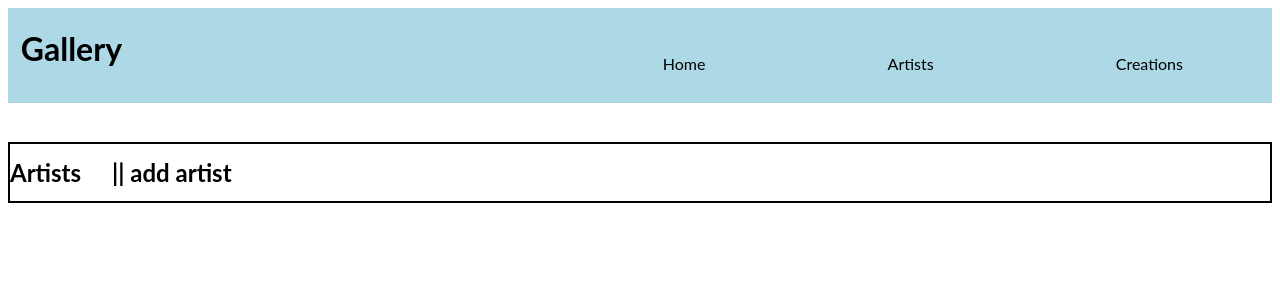
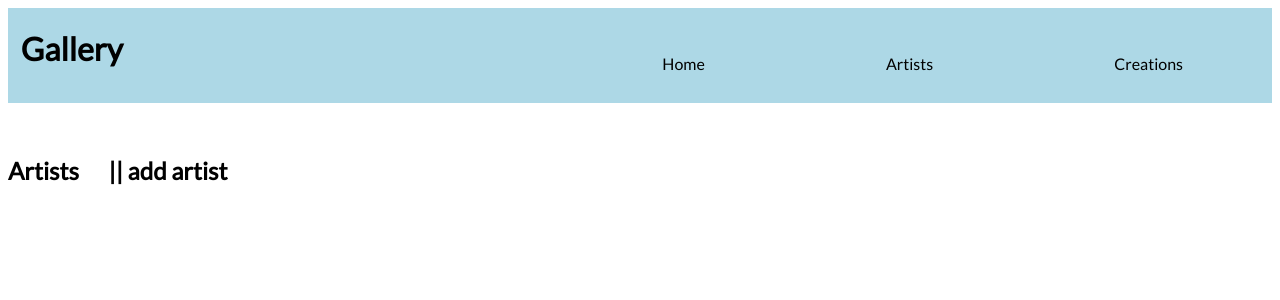
Before and after one commit to n7nightwing/artist-gallery, a Django app: page /artists/ in a window 1280 px wide. Shown: the top 300 px of the page. Run offline with Django 3.2, Linux system fonts and the light colour scheme; data that the repository does not hold is empty.

Commit message:
commit on master

```diff
--- a/gallery/static/css/gallery.css
+++ b/gallery/static/css/gallery.css
@@ -35,7 +35,7 @@ h1 {
 
 /* list.html */
 .list-h2 {
-    border: black solid 2px;
+    /* border: black solid 2px; */
 }
 
 a:link {
--- a/gallery/templates/gallery/artist_list.html
+++ b/gallery/templates/gallery/artist_list.html
@@ -6,12 +6,8 @@
         {% for artist in artists %}
             <li>
                 <img src="{{artist.avatar}}" /> <br />
-<<<<<<< HEAD
-                <a href="{% url 'artist_detail' pk=artist.id %}">{{ artist.name }}</a>
-=======
                 <a href="{% url 'artist_detail' pk=artist.id %}">{{ artist.name }}</a><br />
 
->>>>>>> c8c7dfcf63771c506cc7de14fc796c0ff32b4e35
             </li>
         {% endfor %}
     </ul>
--- a/gallery/templates/gallery/base.html
+++ b/gallery/templates/gallery/base.html
@@ -7,6 +7,7 @@
   <meta name="viewport" content="width=device-width, initial-scale=1.0">
   <title>Gallery</title>
   <link rel="stylesheet" href="{% static 'css/gallery.css' %}">
+  <link href="https://fonts.googleapis.com/css?family=Lato&display=swap" rel="stylesheet">
 </head>
 <body>
   <div class="header">
```
